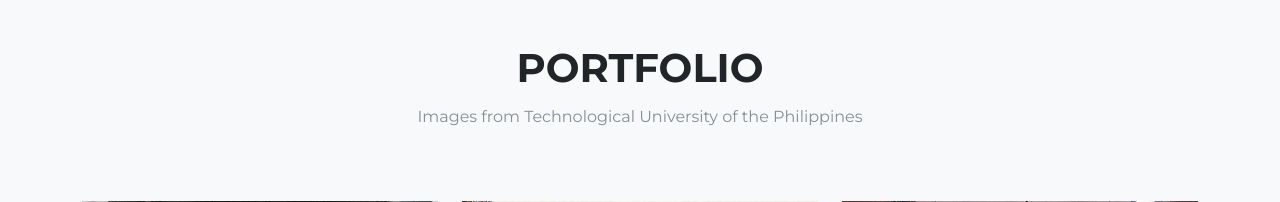
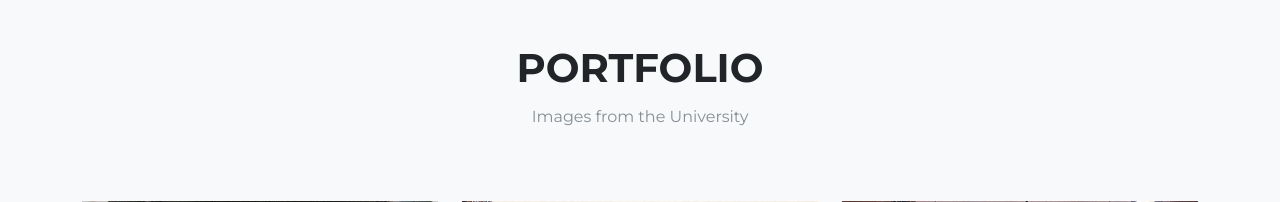
Before and after one commit to Bubs0220/Voting-System, a PHP site: page /home.php in a window 1280 px wide. Shown: the part 1238-1440 px from the top of the page. Run offline with PHP 8.4, Linux system fonts and the light colour scheme; some web fonts are replaced.

Commit message:
landing
fetch

```diff
--- a/home.php
+++ b/home.php
@@ -51,7 +51,7 @@
             <div class="row">
                 <div class="col-lg-12 text-center">
                     <h2 class="text-uppercase section-heading">Portfolio</h2>
-                    <h3 class="text-muted section-subheading">Images from Technological University of the Philippines</h3>
+                    <h3 class="text-muted section-subheading">Images from the University</h3>
                 </div>
             </div>
             <div class="row">
```
